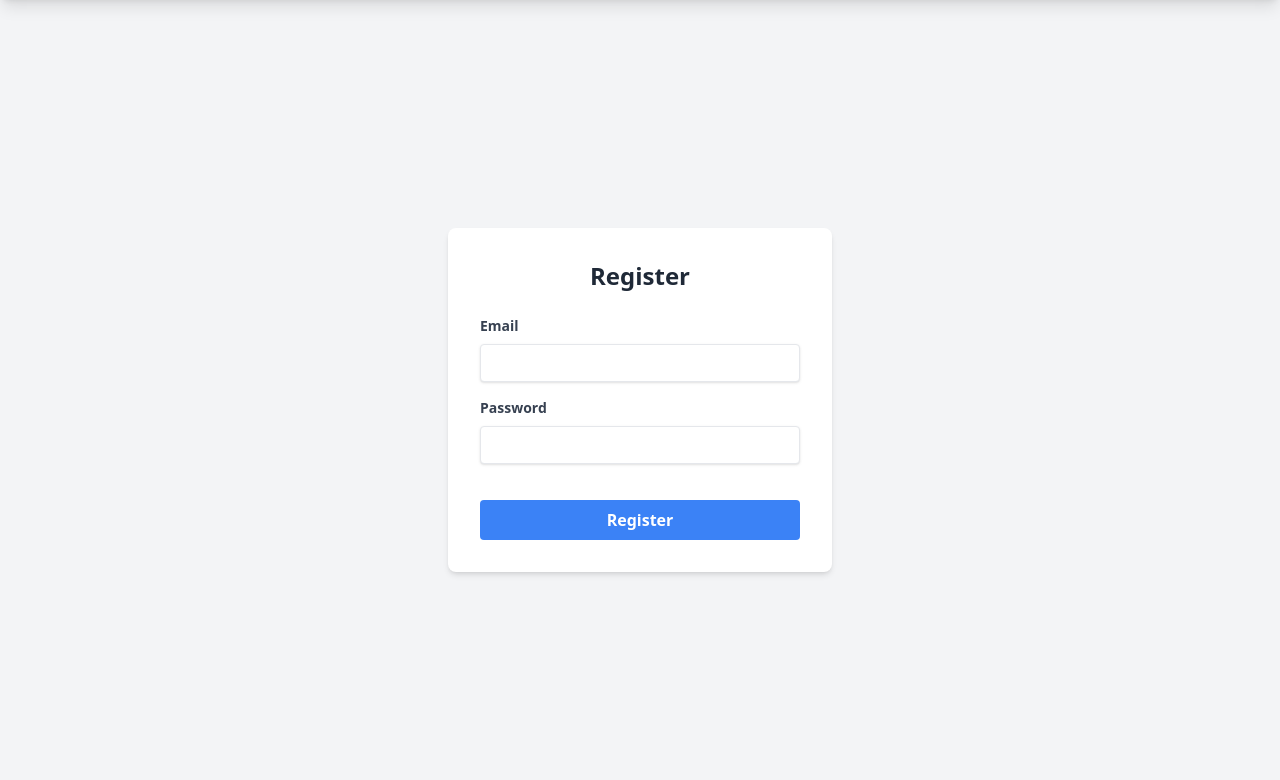
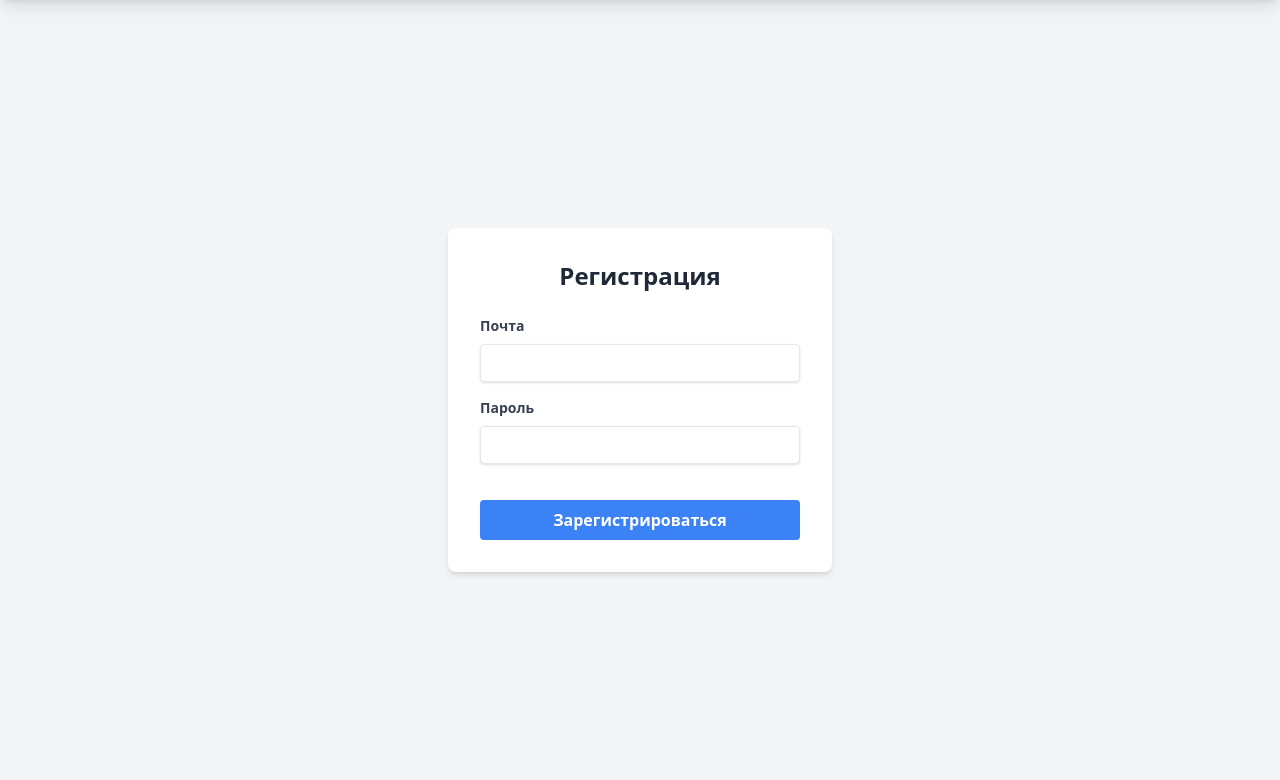
Before and after one commit to Neutrinno/TheNest, a FastAPI app: template src/templates/register.html in a window 1280 px wide. Shown: the part 60-840 px from the top of the page. Run offline with FastAPI, Linux system fonts and the light colour scheme; the template is opened without the code that fills it, so the values that code supplies are empty; parts of the project's set-up code (start-up, migrations or seed data) failed here and were passed over; some libraries are stand-ins or nearby versions.

```diff
--- a/src/templates/register.html
+++ b/src/templates/register.html
@@ -23,22 +23,22 @@
 
     <div class="min-h-screen flex items-center justify-center">
         <div class="bg-white p-8 rounded-lg shadow-md w-96">
-            <h2 class="text-2xl font-bold mb-6 text-center text-gray-800">Register</h2>
+            <h2 class="text-2xl font-bold mb-6 text-center text-gray-800">Регистрация</h2>
             <form action="" method="POST">
                 <div class="mb-4">
-                    <label for="email" class="block text-gray-700 text-sm font-bold mb-2">Email</label>
+                    <label for="email" class="block text-gray-700 text-sm font-bold mb-2">Почта</label>
                     <input type="email" id="email" name="email" required
                            class="shadow appearance-none border rounded w-full py-2 px-3 text-gray-700 leading-tight focus:outline-none focus:shadow-outline">
                 </div>
                 <div class="mb-6">
-                    <label for="password" class="block text-gray-700 text-sm font-bold mb-2">Password</label>
+                    <label for="password" class="block text-gray-700 text-sm font-bold mb-2">Пароль</label>
                     <input type="password" id="password" name="password" required
                            class="shadow appearance-none border rounded w-full py-2 px-3 text-gray-700 mb-3 leading-tight focus:outline-none focus:shadow-outline">
                 </div>
                 <div class="flex items-center justify-between">
                     <button type="submit"
                             class="bg-blue-500 hover:bg-blue-700 text-white font-bold py-2 px-4 rounded focus:outline-none focus:shadow-outline w-full">
-                        Register
+                        Зарегистрироваться
                     </button>
                 </div>
             </form>
```
